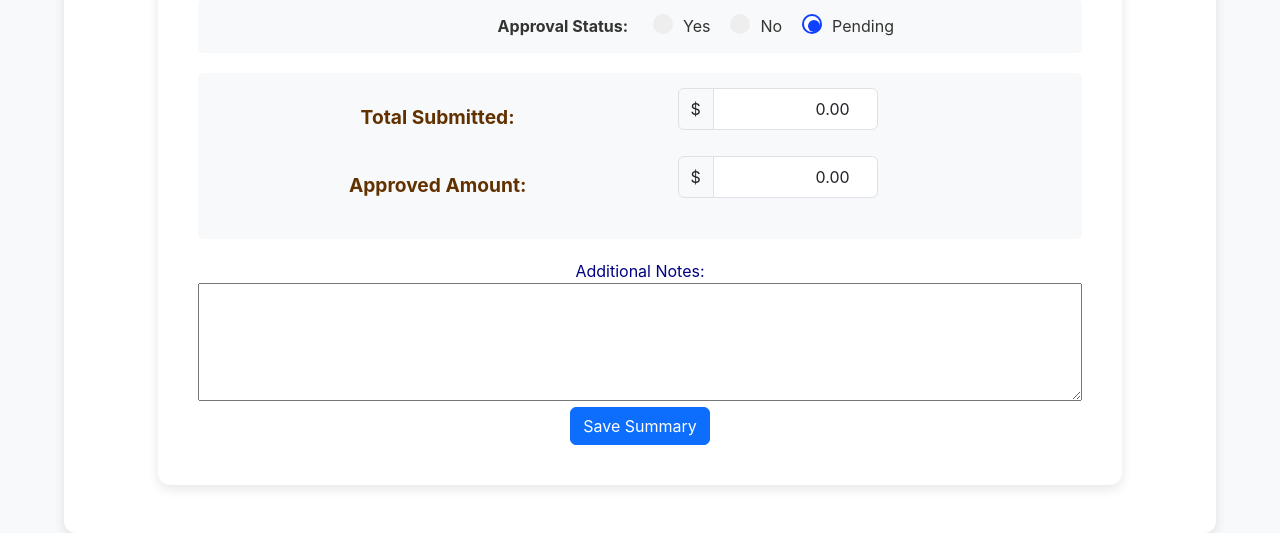
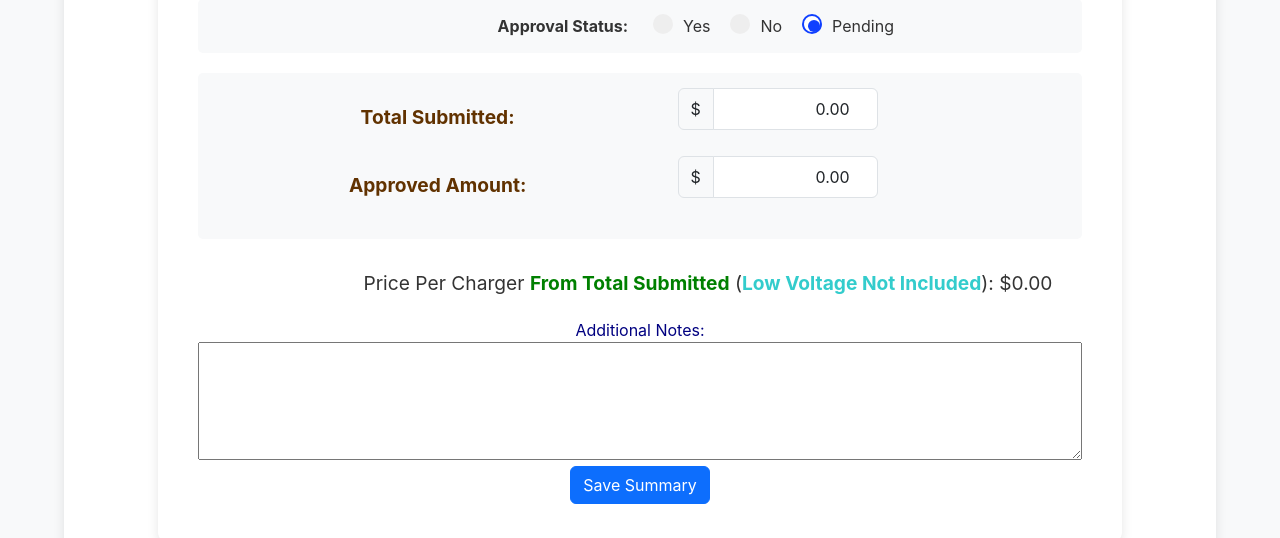
Before and after one commit to CarlosCruzValverde/testEstimator, a Flask app: template templates/portfolio/estimate_summary.html in a window 1280 px wide. Shown: the part 1244-1782 px from the top of the page. Run offline with Flask 3, Linux system fonts and the light colour scheme; the template is opened without the code that fills it, so the values that code supplies are empty; parts of the project's set-up code (start-up, migrations or seed data) failed here and were passed over; some libraries are stand-ins or nearby versions.

Commit message:
Update estimate_summary.html

```diff
--- a/templates/portfolio/estimate_summary.html
+++ b/templates/portfolio/estimate_summary.html
@@ -181,6 +181,13 @@
             </div>
         </div>
 
+        <div class="charger-row">
+            <span class="charger-label">Price Per Charger <span style="color: green; font-weight: bold;">From Total
+                    Submitted</span> (<span style="color: rgb(51, 204, 204); font-weight: bold;">Low Voltage Not
+                        Included</span>):</span>
+            <span id="price-per-charger-submitted">$0.00</span>
+        </div>
+
         <!-- Notes -->
         <div class="notes-section">
             <label for="summary-notes">Additional Notes:</label>
```
